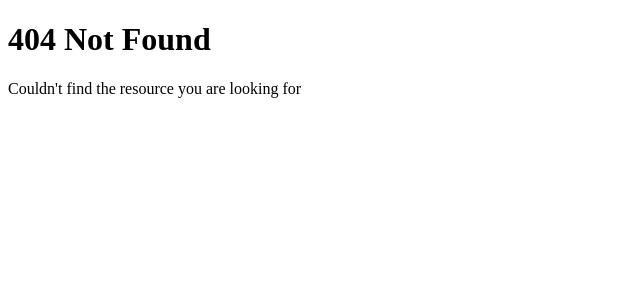
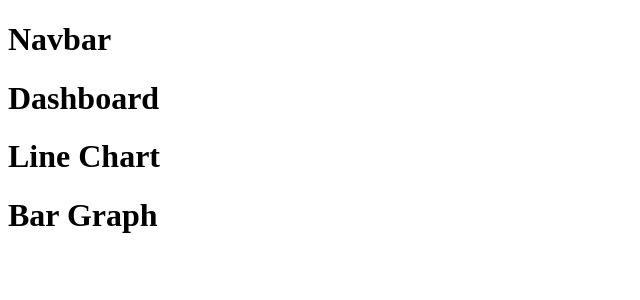
Before and after one commit to tirthraj07/Next-js-Tutorial, a Next.js app in the folder my-app/: page /dashboard in a window 1280 px wide. Before the commit this address had no page. Shown: the top 300 px of the page, without its empty margins (0-640 px from the left). Built offline with nearby package versions, Linux system fonts and the light colour scheme.

Commit message:
Next.js 14 Tutorial - 11 - File Colocation

```diff
--- /dev/null
+++ b/my-app/src/app/dashboard/line-chart.tsx
@@ -0,0 +1,13 @@
+export default function LineChart(){
+
+    return (
+
+        <>
+
+            <h1>Line Chart</h1>
+
+        </>
+
+    );
+
+}
--- /dev/null
+++ b/my-app/src/app/dashboard/page.tsx
@@ -0,0 +1,26 @@
+import Navbar from "@/components/navbar";
+import LineChart from "./line-chart";
+
+function BarGraph(){
+    return (
+        <>
+            <h1>Bar Graph</h1>
+        </>
+    );
+}
+
+export default function Dashboard(){
+    return (
+        <>
+            <Navbar></Navbar>
+
+
+            <h1>Dashboard</h1>
+
+            <LineChart></LineChart>
+
+            <BarGraph></BarGraph>
+
+        </>
+    );
+}
--- /dev/null
+++ b/my-app/src/components/navbar.tsx
@@ -0,0 +1,9 @@
+export default function Navbar(){
+    return (
+        <>
+            <div>
+                <h1>Navbar</h1>
+            </div>
+        </>
+    );
+}
```
